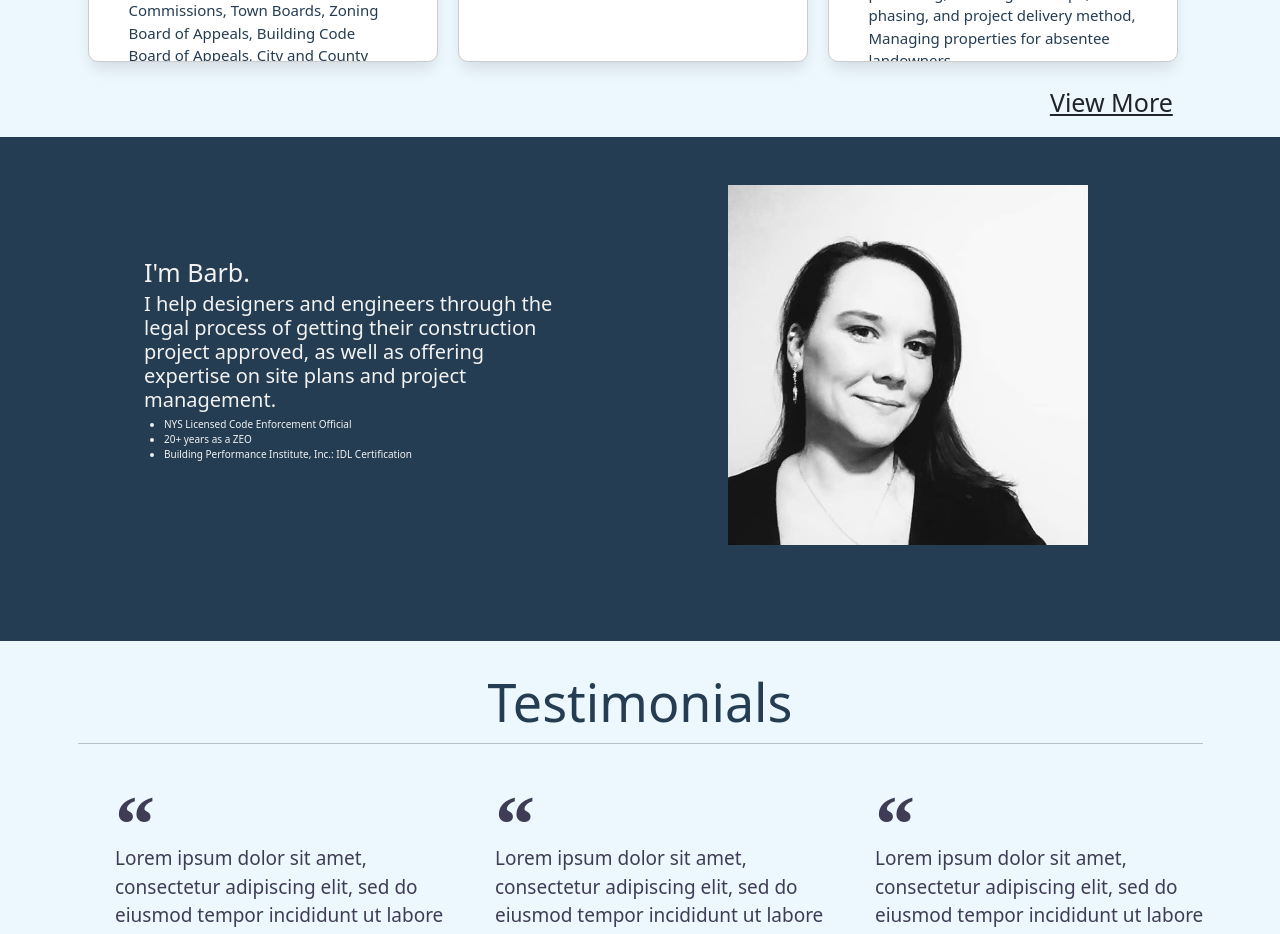
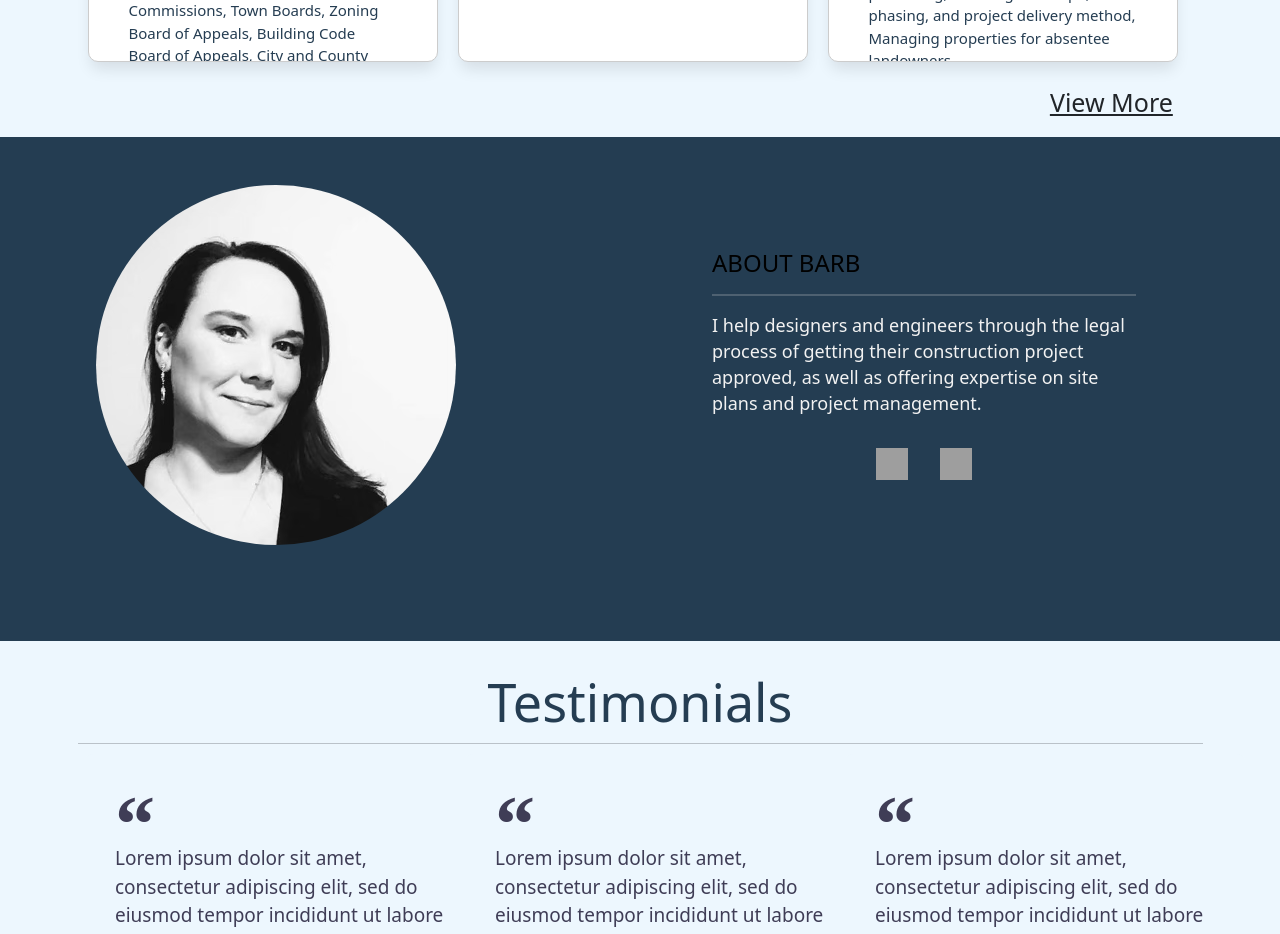
Before and after one commit to Caleb-Rogers/bmonroe-consulting, a Next.js app: page / in a window 1280 px wide. Shown: the part 2140-3074 px from the top of the page. Built offline with nearby package versions, Linux system fonts and the light colour scheme; grey boxes are pictures that could not be loaded.

Commit message:
AboutMe section redesign
- image on left: circle design
- text on right: heading, horizontal line, description, icons

```diff
--- a/src/components/AboutMe/AboutMe.css
+++ b/src/components/AboutMe/AboutMe.css
@@ -3,10 +3,9 @@
 /**************************/
 
 .about-container {
-  padding: 4.8rem 0 9.6rem 8rem;
+  padding: 4.8rem 8rem 9.6rem 0;
   background-color: #243d52;
   color: #f2f2f2;
-
   display: grid;
   grid-template-columns: 1fr 1fr;
   align-items: center;
@@ -14,6 +13,17 @@
 }
 
 /* LEFT SIDE */
+.about-img-box {
+  text-align: center;
+}
+
+.about-img {
+  max-width: 100%;
+  height: auto;
+  border-radius: 50%;
+}
+
+/* RIGHT SIDE */
 
 .about-text-box {
   padding: 0 6.4rem;
@@ -21,21 +31,33 @@
 }
 
 .about-heading {
+  color: #000;
+  font-size: 2.4rem;
+  margin-bottom: 1.6rem;
+}
+
+.about-line {
+  width: 100%;
+  height: 2px;
+  background-color: #ccc;
+  border: none;
+  margin-bottom: 1.6rem;
 }
 
 .about-subheading {
+  font-size: 1.8rem;
+  line-height: 2.6rem;
+  margin-bottom: 3.2rem;
 }
 
-.about-list {
+.about-icons {
+  display: flex;
+  justify-content: center;
+  align-items: center;
 }
 
-.about-list-item {
+.about-icon {
+  width: 3.2rem;
+  height: 3.2rem;
+  margin: 0 1.6rem;
 }
-
-/* RIGHT SIDE */
-
-.about-img-box {
-}
-
-.about-img {
-}
--- a/src/components/AboutMe/AboutMe.js
+++ b/src/components/AboutMe/AboutMe.js
@@ -2,30 +2,22 @@ import React from "react";
 
 const AboutMe = () => {
   return (
-    <div className="about-container ">
-      <div className="about-text-box">
-        <h1 className="about-heading">I'm Barb.</h1>
-        <h2 className="about-subheading">
+    <div class="about-container">
+      <div class="about-img-box">
+        <img src="headshot.png" class="about-img" alt="B. Monroe Headshot" />
+      </div>
+      <div class="about-text-box">
+        <h2 class="about-heading">ABOUT BARB</h2>
+        <hr class="about-line" />
+        <h3 class="about-subheading">
           I help designers and engineers through the legal process of getting
           their construction project approved, as well as offering expertise on
           site plans and project management.
-        </h2>
-        <ul className="about-list">
-          <li className="about-list-item">
-            NYS Licensed Code Enforcement Official
-          </li>
-          <li className="about-list-item">20+ years as a ZEO</li>
-          <li className="about-list-item">
-            Building Performance Institute, Inc.: IDL Certification
-          </li>
-        </ul>
-      </div>
-      <div className="about-img-box">
-        <img
-          src="headshot.png"
-          className="about-img"
-          alt="B. Monroe Headshot"
-        />
+        </h3>
+        <div class="about-icons">
+          <img src="icon1.png" alt="Icon 1" class="about-icon" />
+          <img src="icon2.png" alt="Icon 2" class="about-icon" />
+        </div>
       </div>
     </div>
   );
```
